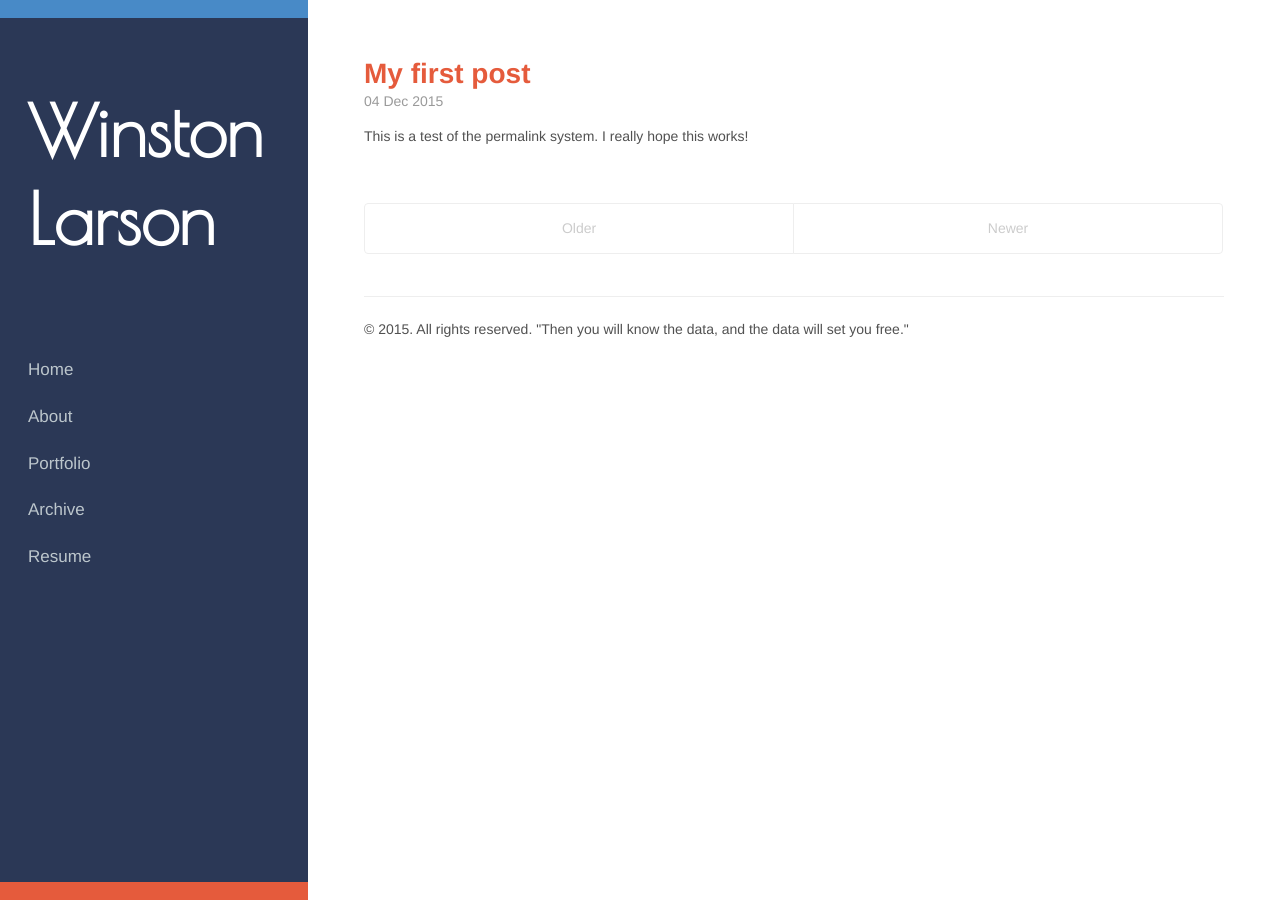
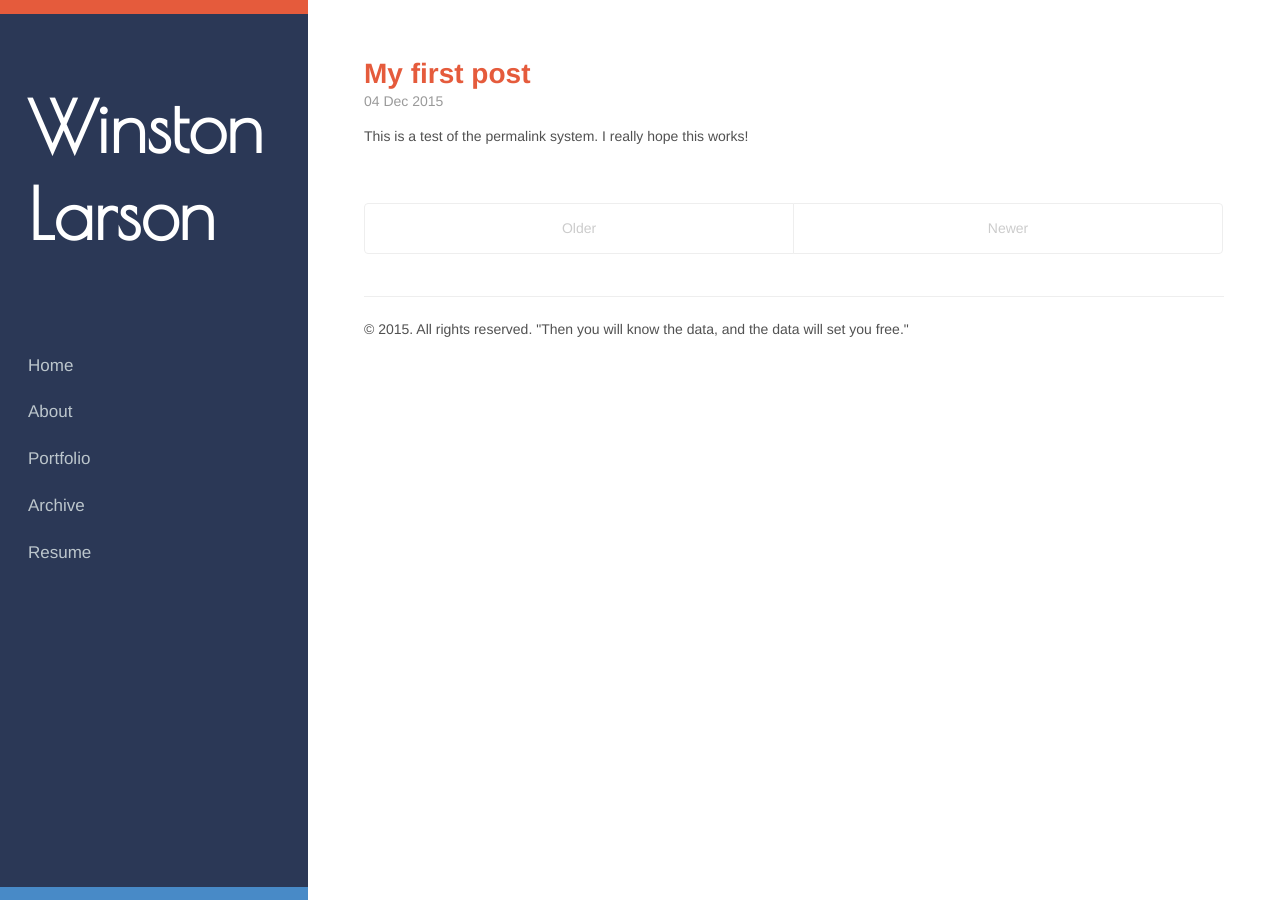
Before and after one commit to winstonlarson/old_website, a Jekyll site: the page built from index.html, in a window 1280 px wide. Built offline with Jekyll 4.4.1, drawn with Linux system fonts in a browser that asks for light colours; some web fonts are replaced; the list of posts is cut into pages by our own code.

Commit message:
fixed sidebar

```diff
--- a/public/css/hyde.css
+++ b/public/css/hyde.css
@@ -68,11 +68,11 @@ html {
 @media (min-width: 48em) {
   .sidebar {
     position: fixed;
-    top: 2%;
+    top: 1.5%;
     left: 0;
     bottom: 0;
     width: 22rem;
-    height: 96%;
+    height: 97%;
   }
 }
 
@@ -80,7 +80,7 @@ html {
   text-align: left;
   padding: 2rem 1rem;
   color: rgba(255,255,255,.5);
-  background-color: #488AC7;
+  background-color: #E55B3C;
 }
 @media (min-width: 48em) {
   .sidebarhigh {
@@ -89,7 +89,7 @@ html {
     left: 0;
     bottom: 0;
     width: 22rem;
-    height: 2%;
+    height: 1.5%;
   }
 }
 
@@ -97,16 +97,16 @@ html {
   text-align: left;
   padding: 2rem 1rem;
   color: rgba(255,255,255,.5);
-  background-color: #E55B3C;
+  background-color: #488AC7;
 }
 @media (min-width: 48em) {
   .sidebarlow {
     position: fixed;
-    top: 98%;
+    top: 98.5%;
     left: 0;
     bottom: 0;
     width: 22rem;
-    height: 2%;
+    height: 1.5%;
   }
 }
 
```
